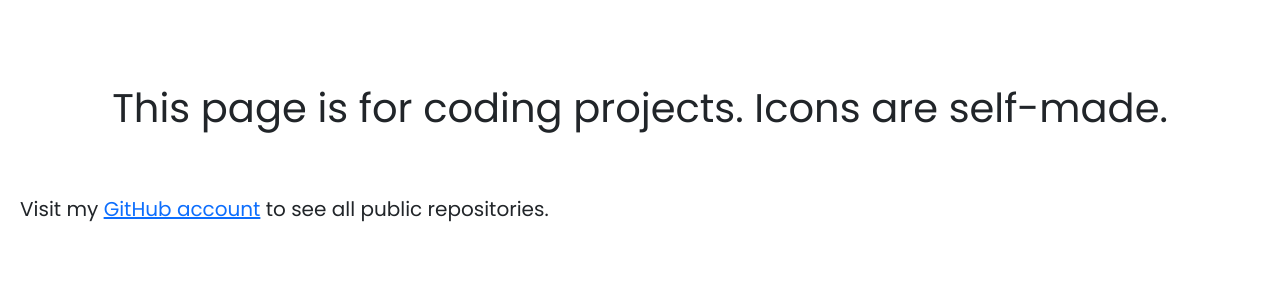
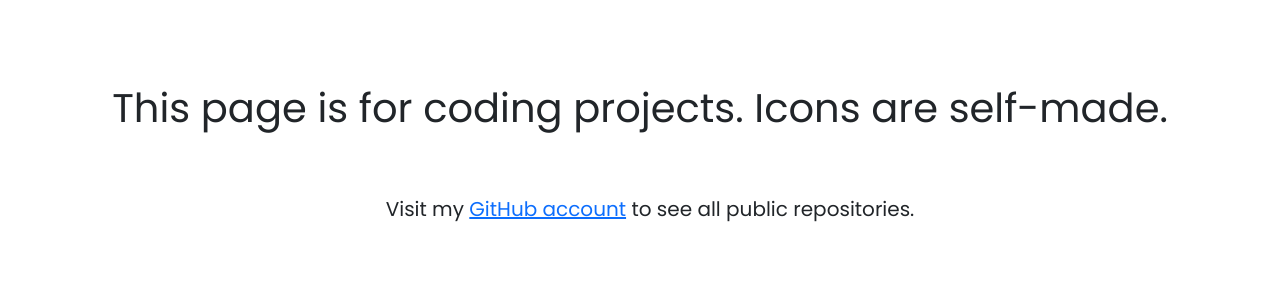
Before and after one commit to SmartConTractor88/Flask-WebApp, a Flask app: page /projects in a window 1280 px wide. Shown: the part 274-574 px from the top of the page. Run offline with Flask 3, Linux system fonts and the light colour scheme.

```diff
--- a/templates/projects.html
+++ b/templates/projects.html
@@ -55,7 +55,7 @@ body {
 
     <p class="subtitle">This page is for coding projects. Icons are self-made.</p>
 
-    <p class="text_content"> Visit my <a href="https://github.com/SmartConTractor88">GitHub account</a> to see all public repositories. </p>
+    <p class="text_content" style="text-align: center;"> Visit my <a href="https://github.com/SmartConTractor88">GitHub account</a> to see all public repositories. </p>
 
 </body>
 </html>
```
